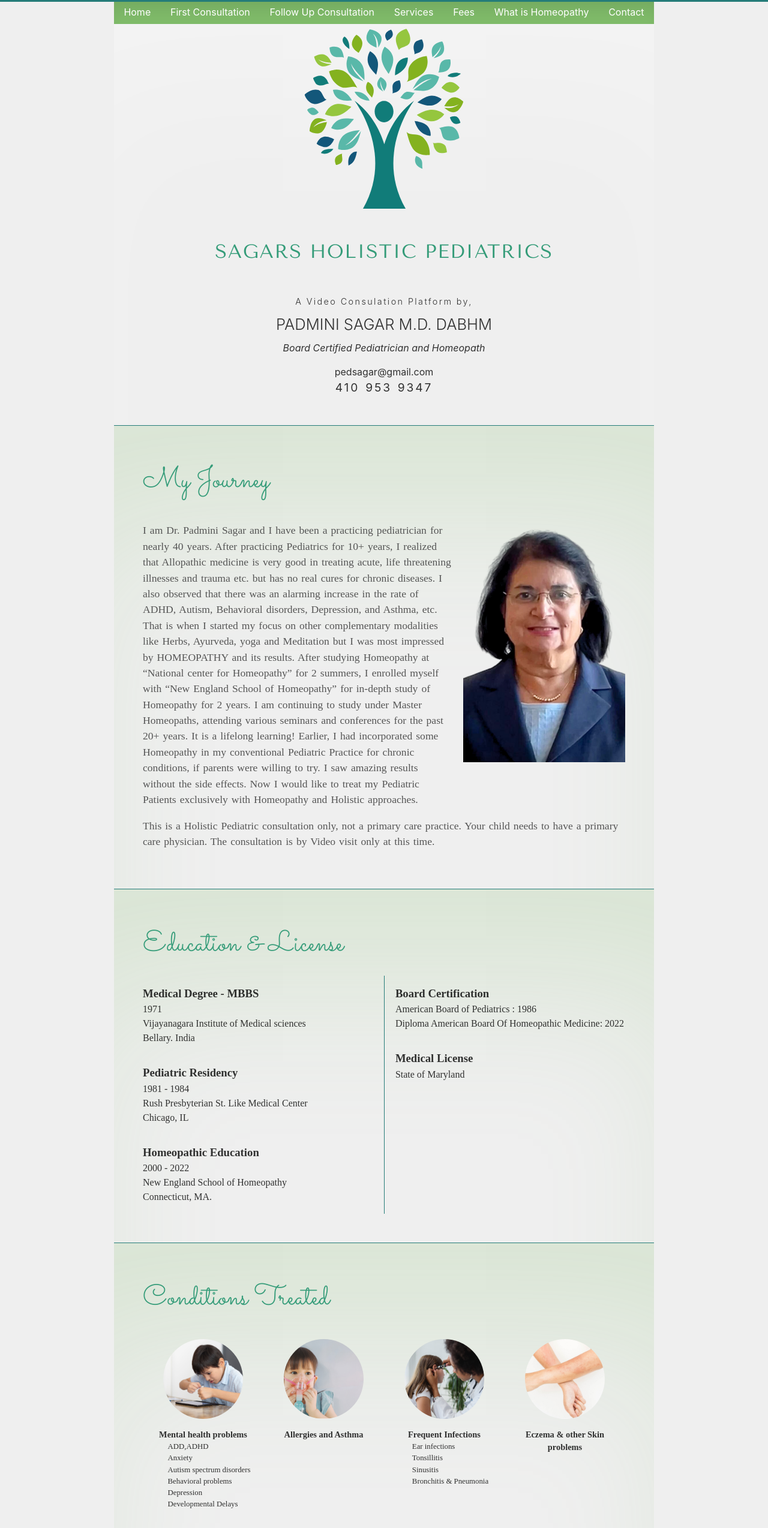
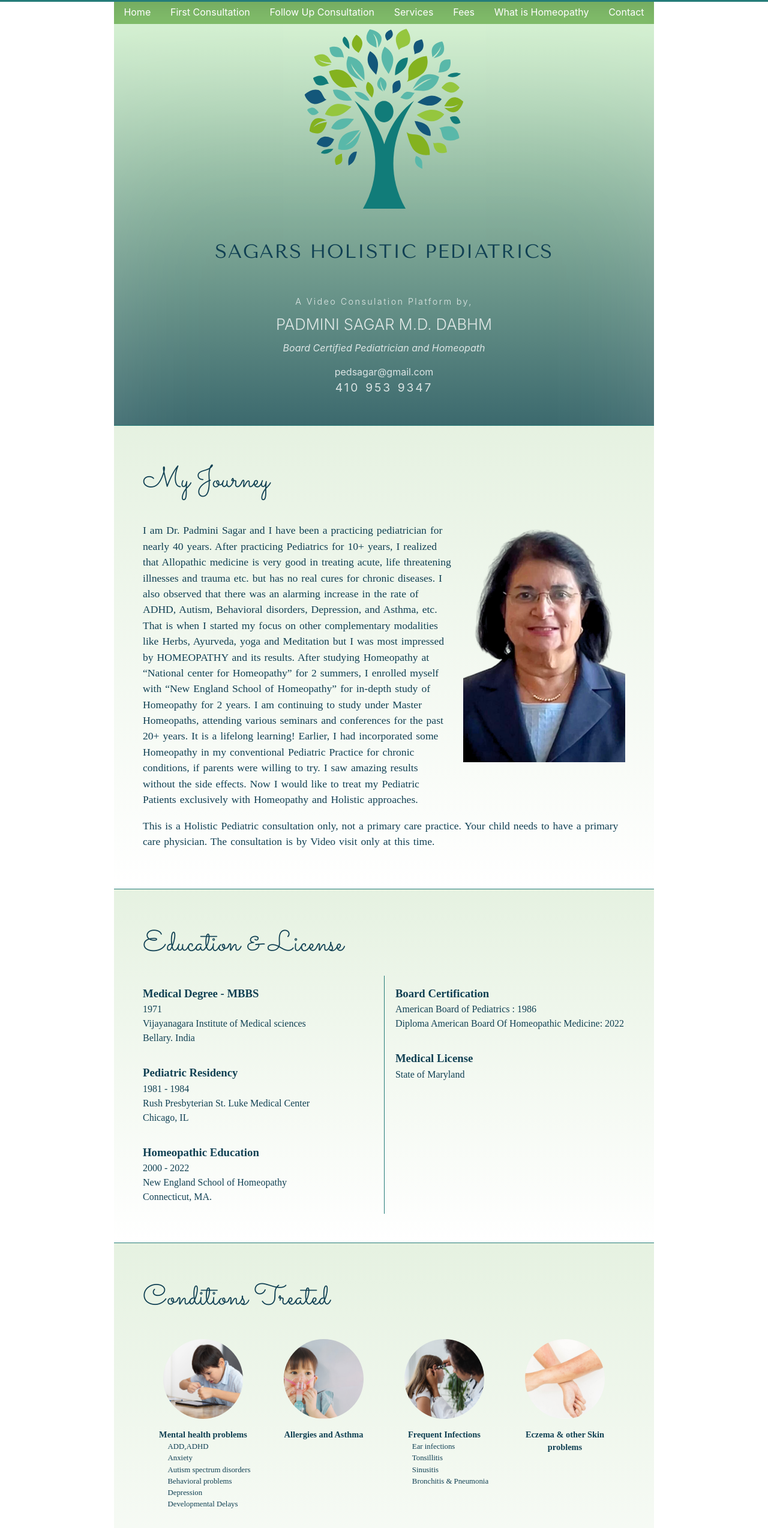
Before and after one commit to arif-rachim/dr-sagar-app, a React (Vite) app: page / in a window 1280 px wide. Shown: the top 2548 px of the page at 60% size. Built offline with nearby package versions, Linux system fonts and the light colour scheme; a web font is replaced by a local one.

Commit message:
Upgrade the website sagar holistic

```diff
--- a/src/fragment/banner/Banner.tsx
+++ b/src/fragment/banner/Banner.tsx
@@ -3,8 +3,8 @@ import {colors} from "../colors";
 import {motion} from "framer-motion";
 
 export function Banner(){
-    return <div style={{display:'flex',flexDirection:'column',alignItems:'center',padding:'3rem 1rem',boxShadow:'0 15rem 70rem -5rem rgba(255,255,255,0.3) inset',color:'rgba(0,0,0,0.8)',textAlign:'center',minHeight:'80vh'}}>
-        <motion.img width={300} height={300} src={logo} alt={'Logo image'} initial={{opacity:0,y:100}} animate={{opacity:1,y:0}} transition={{delay:0.05,duration:0.5}}/>
+    return <div style={{display:'flex',flexDirection:'column',alignItems:'center',padding:'3rem 1rem',boxShadow:'0 15rem 70rem -5rem rgba(255,255,255,0.3) inset',color:'rgba(255,255,255,0.8)',textAlign:'center',minHeight:'80vh',background:'linear-gradient(180deg, rgba(206,243,199,1) 0%, rgba(16,64,83,1) 130%)'}}>
+        <motion.img width={300} height={300} src={logo} alt={'Logo image'} initial={{opacity:0}} animate={{opacity:1}} transition={{delay:0.05,duration:0.5}}/>
         <motion.h1 style={{fontFamily:'Tenor Sans',letterSpacing:'0.1rem',margin:'3rem 0',color:colors.second}} initial={{opacity:0,y:100}} animate={{opacity:1,y:0}} transition={{delay:0.1,duration:0.5}}>SAGARS HOLISTIC PEDIATRICS</motion.h1>
         <motion.h3 style={{fontWeight:300,margin:0,padding:0,fontSize:'0.9rem',letterSpacing:'0.15rem'}} initial={{opacity:0,y:100}} animate={{opacity:1,y:0}} transition={{delay:0.15,duration:0.5}}>A Video Consulation Platform by,</motion.h3>
         <motion.h2 style={{fontWeight:300,fontSize:'1.6rem',margin:'0.5rem',padding:0}} initial={{opacity:0,y:100}} animate={{opacity:1,y:0}} transition={{delay:0.2,duration:0.5}}>PADMINI SAGAR <span>M.D. DABHM</span></motion.h2>
--- a/src/fragment/colors.ts
+++ b/src/fragment/colors.ts
@@ -1,4 +1,4 @@
 export const colors = {
     primary : '#257C79',
-    second : '#359C79'
+    second : 'rgba(16,64,83,1)'
 }
--- a/src/fragment/components/P.tsx
+++ b/src/fragment/components/P.tsx
@@ -1,17 +1,7 @@
-import {CSSProperties, HTMLAttributes, PropsWithoutRef, RefAttributes} from "react";
-import {motion, MotionProps} from "framer-motion";
+import {ComponentProps, CSSProperties} from "react";
+import {colors} from "../colors";
 
-type HTMLAttributesWithoutMotionProps<Attributes extends HTMLAttributes<Element>, Element extends HTMLElement> = {
-    [K in Exclude<keyof Attributes, keyof MotionProps>]?: Attributes[K];
-};
-
-type Props =
-    PropsWithoutRef<HTMLAttributesWithoutMotionProps<HTMLAttributes<HTMLParagraphElement>, HTMLParagraphElement> & MotionProps>
-    & RefAttributes<HTMLParagraphElement>;
-
-
-export function P(props: Props) {
-    const style: CSSProperties = {wordSpacing: '0.1rem', fontWeight: 400, fontSize: '1.1rem', color: '#555'};
-    return <motion.p style={style} {...props} initial={{opacity: 0.5,y:50}} whileInView={{opacity: 1,y:0}}
-                     transition={{duration: 0.3,bounce:0}} viewport={{once:true}}>{props.children}</motion.p>
+export function P(props: ComponentProps<'p'>) {
+    const style: CSSProperties = {wordSpacing: '0.1rem', fontWeight: 400, fontSize: '1.1rem', color: colors.second};
+    return <p style={style} {...props} >{props.children}</p>
 }
--- a/src/fragment/components/Page.tsx
+++ b/src/fragment/components/Page.tsx
@@ -1,7 +1,6 @@
 import {useViewportDimension} from "../useViewportDimension";
 import {CSSProperties, PropsWithChildren, useEffect, useRef} from "react";
 import {colors} from "../colors";
-import {motion} from "framer-motion";
 
 export function Page(props: PropsWithChildren<{ title: string, path: string,stickyHeader?:boolean }>) {
     const dimension = useViewportDimension();
@@ -9,8 +8,8 @@ export function Page(props: PropsWithChildren<{ title: string, path: string,stic
     const containerStyle: CSSProperties = {
         display: 'flex',
         flexDirection: 'column',
-        boxShadow: '0 15rem 70rem -5rem rgba(128,188,106,0.2) inset',
-        color: 'rgba(0,0,0,0.8)',
+        background:'linear-gradient(180deg, rgba(128,188,106,0.2) 0%, rgba(255,255,255,0.5) 100%)',
+        color: colors.second,
         borderTop: `1px solid ${colors.primary}`,
         paddingTop:'2.5rem'
     };
@@ -67,11 +66,11 @@ export function Page(props: PropsWithChildren<{ title: string, path: string,stic
     }, [])
 
     return <div style={containerStyle} id={props.path} >
-        <motion.article initial={{y:100,opacity:0}} whileInView={{y:0,opacity:1}} viewport={{once:true}} transition={{bounce:0}}>
+        <article>
             <h2 ref={headingRef} style={headingStyle}>{props.title}</h2>
             <div ref={contentRef} style={contentStyle}>
                 {props.children}
             </div>
-        </motion.article>
+        </article>
     </div>
 }
--- a/src/fragment/conditions-treated/ConditionsTreated.tsx
+++ b/src/fragment/conditions-treated/ConditionsTreated.tsx
@@ -8,7 +8,6 @@ import eczema from "./eczema.png";
 import growth from "./growth.png";
 import injury from "./injury.png";
 import {PropsWithChildren, useRef} from "react";
-import {motion} from "framer-motion";
 
 const conditions: { title: string, image: string, details: string[] }[] = [
     {
@@ -62,7 +61,7 @@ export function ConditionsTreated() {
     return <Page title={'Conditions Treated'} path={'conditions-treated'}>
         <div style={{display: 'flex', flexWrap: 'wrap',justifyContent:'center'}}>
             {conditions.map((condition) => {
-                return <motion.div style={{
+                return <div style={{
                     display: 'flex',
                     flexDirection: 'column',
                     margin: '1rem',
@@ -71,9 +70,9 @@ export function ConditionsTreated() {
                     textAlign: 'center',
                     flexGrow: 1,
                     flexShrink: 0
-                }} key={condition.title} initial={{opacity:0,y:50}} whileInView={{opacity:1,y:0}} transition={{bounce:0}}  viewport={{once:true}}>
+                }} key={condition.title} initial={{opacity:0,y:50}} transition={{bounce:0}} >
                     <ConditionsTreatedIcon condition={condition} />
-                </motion.div>
+                </div>
             })}
         </div>
     </Page>
--- a/src/fragment/education/Education.tsx
+++ b/src/fragment/education/Education.tsx
@@ -53,7 +53,7 @@ const educations: { title: string, year: string, institution: string, city: stri
     {
         title: 'Pediatric Residency',
         year: '1981 - 1984',
-        institution: 'Rush Presbyterian St. Like Medical Center',
+        institution: 'Rush Presbyterian St. Luke Medical Center',
         city: 'Chicago, IL'
     },
     {
--- a/src/fragment/first-consultation/FirstConsultation.tsx
+++ b/src/fragment/first-consultation/FirstConsultation.tsx
@@ -3,7 +3,7 @@ import {P} from "../components/P.tsx";
 
 export function FirstConsultation() {
     return <Page title={"First Consultation"} path={'first-consultation'}>
-        <P style={{fontSize: '1.6rem', fontWeight: 400, color: '#444'}}>What to Expect</P>
+        <P style={{fontSize: '1.6rem', fontWeight: 400}}>What to Expect</P>
         <P>During the first consultation, I will be taking a complete history of your child starting from conception to
             the present. I will also need the child's vaccine history, lab results if there are any, food preferences,
             fears, sleep habits and also Family history. That way I can assess your child thoroughly and be able to
--- a/src/fragment/followup-consultations/FollowUpConsultations.tsx
+++ b/src/fragment/followup-consultations/FollowUpConsultations.tsx
@@ -4,7 +4,7 @@ import {P} from "../components/P.tsx";
 
 export function FollowUpConsultations() {
     return <Page title={"Follow Up Consultations"} path={'followup-consultations'}>
-        <h1 style={{fontSize: '1.6rem', fontWeight: 400,color:'#444'}}>First Follow Up</h1>
+        <h1 style={{fontSize: '1.6rem', fontWeight: 400}}>First Follow Up</h1>
         <P>
             This takes place in 4-6 weeks. During the visit, I will assess whether your child has improved with the
             Remedy I prescribed. Please remember that the improvement is gradual over 4-6 weeks and continues even after
@@ -15,7 +15,7 @@ export function FollowUpConsultations() {
             6-8 weeks period, your child may need a different Remedy. I will analyze the case again, and prescribe and
             follow him/her again in 4-6 weeks.
         </P>
-        <h1 style={{fontSize: '1.6rem', fontWeight: 400,color:'#444'}}>Second and Further Follow Ups</h1>
+        <h1 style={{fontSize: '1.6rem', fontWeight: 400}}>Second and Further Follow Ups</h1>
         <P>
             If your child continues to do well, no further dose is needed and I will follow your child every 2-6 months
             intervals. Sometimes Vaccines, Medications, Anesthesia, etc. may counteract the Homeopathic Remedy and
--- a/src/fragment/progress/ProgressBar.tsx
+++ b/src/fragment/progress/ProgressBar.tsx
@@ -10,7 +10,7 @@ export function ProgressBar() {
         right: 0,
         height: 3,
         background: '#257C79',
-        zIndex: 1,
+        zIndex: 2,
         transformOrigin: '0%', scaleX: scrollYProgress
     }}></motion.div>
 }
--- a/src/index.css
+++ b/src/index.css
@@ -4,8 +4,8 @@
     font-weight: 400;
 
     color-scheme: light dark;
-    color: rgba(0, 0, 0, 0.7);
-    background-color: #EFEFEF;
+    color: rgba(16,64,83,1);
+    background-color: #FFF;
 
     font-synthesis: none;
     text-rendering: optimizeLegibility;
```
Also changed, not shown: src/fragment/menu/Menu.tsx (+4 -4 lines).
